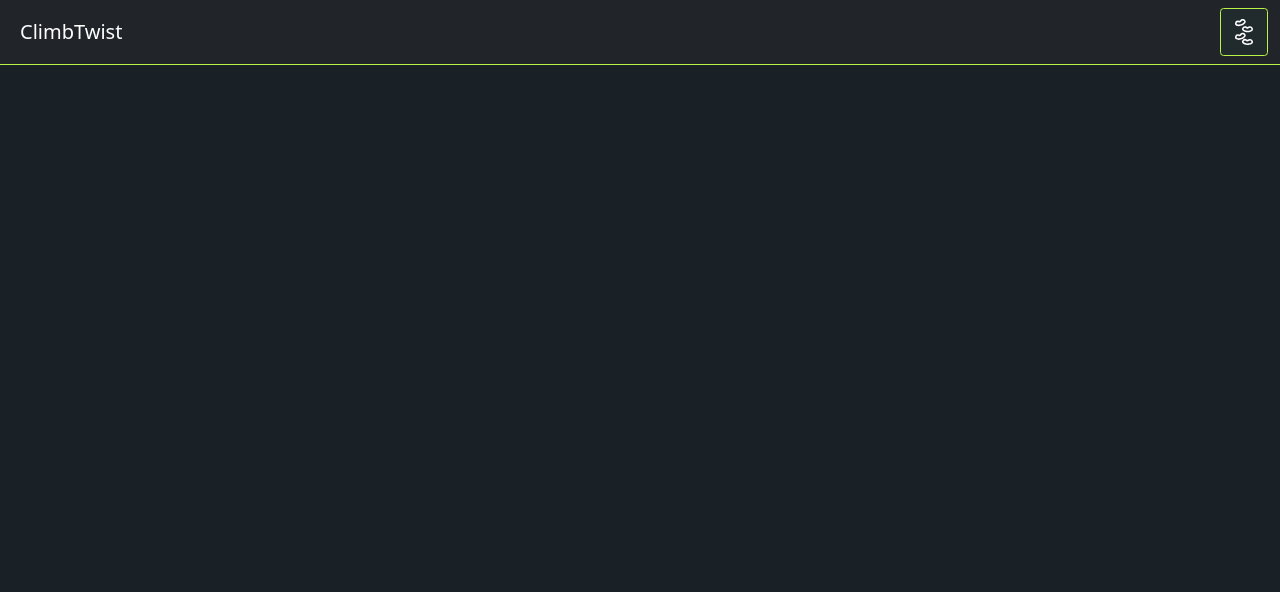
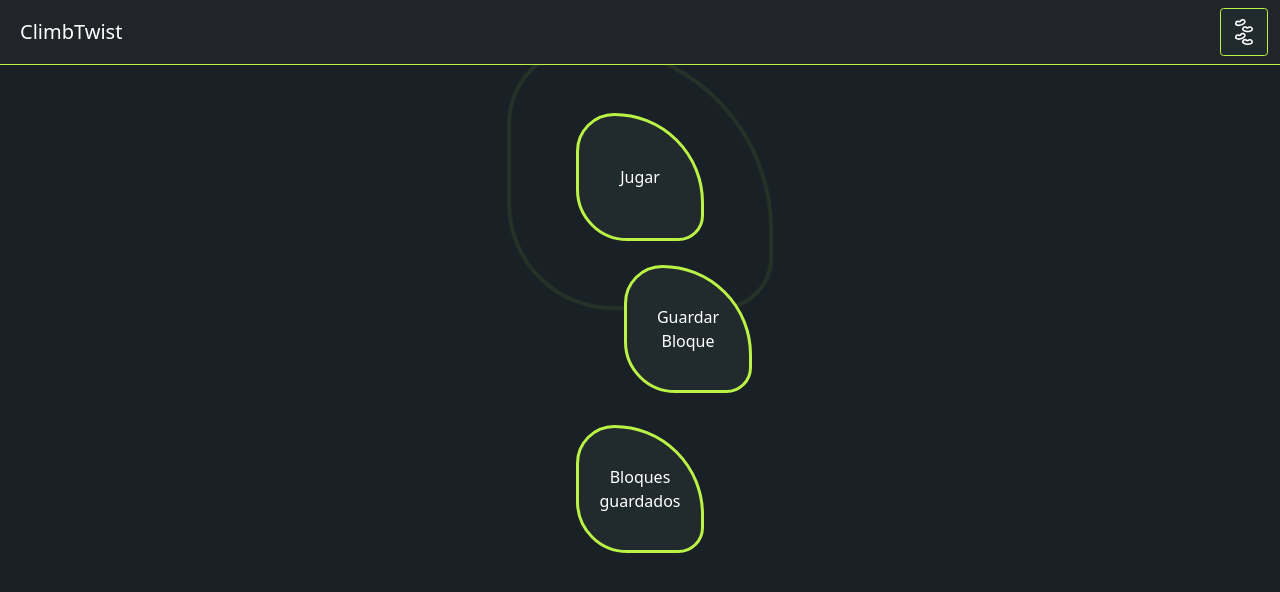
Before and after one commit to degouache/ClimbTwist_Front, an Angular app: page /home in a window 1280 px wide. Shown: the top 592 px of the page. Built offline with nearby package versions, Linux system fonts and the light colour scheme.

Commit message:
main page buttons done, need to add navigation

```diff
--- a/src/app/Pages/home/home.component.html
+++ b/src/app/Pages/home/home.component.html
@@ -1 +1,4 @@
 <app-nav-bar></app-nav-bar>
+<div class="text-center mt-4"><button class="btn-presa-lat mt-4">Jugar</button></div>
+<div class="text-center mt-4 ms-5"><button class="btn-presa ms-5">Guardar Bloque</button></div>
+<div class="text-center mt-3"><button class="btn-presa mt-3">Bloques guardados</button></div>
--- a/src/styles.css
+++ b/src/styles.css
@@ -41,10 +41,10 @@ body {
   color: var(--white);
 }
 
-  .inputGroup :is(input:focus, input:valid)~label {
-    -webkit-transform: translateY(-50%) scale(.9);
-        -ms-transform: translateY(-50%) scale(.9);
-            transform: translateY(-50%) scale(.9);
+.inputGroup :is(input:focus, input:valid) ~ label {
+  -webkit-transform: translateY(-50%) scale(0.9);
+  -ms-transform: translateY(-50%) scale(0.9);
+  transform: translateY(-50%) scale(0.9);
   margin: 0em;
   margin-left: 1.3em;
   padding: 0.4em;
@@ -54,17 +54,17 @@ body {
 .inputGroup :is(input:focus, input:valid) {
   border-color: var(--primary);
 }
-  .inputGroup label.active{
-    -webkit-transform: translateY(-50%) scale(.9);
-        -ms-transform: translateY(-50%) scale(.9);
-            transform: translateY(-50%) scale(.9);
+.inputGroup label.active {
+  -webkit-transform: translateY(-50%) scale(0.9);
+  -ms-transform: translateY(-50%) scale(0.9);
+  transform: translateY(-50%) scale(0.9);
   margin: 0em;
   margin-left: 1.3em;
   padding: 0.4em;
   background-color: var(--background-light);
 }
 
-  .card{
+.card {
   background-color: var(--background-light);
   border: var(--primary-brand) 1px solid;
 }
@@ -138,7 +138,7 @@ body {
 }
 
 .button {
-    padding: 0.25em 0.20em;
+  padding: 0.25em 0.2em;
   width: 13em;
   height: 4.2em;
   background-color: var(--background-alt);
@@ -178,7 +178,6 @@ body {
 }
 
 .button-nav {
-    padding: 0em 0em;
   width: 4em;
   height: 4em;
   background-color: var(--background-alt);
@@ -186,7 +185,7 @@ body {
   border-radius: 0.3em;
   font-size: 12px;
 }
-  .navbar-toggler-icon{
+.navbar-toggler-icon {
   background-image: url(./assets/SVG/presas_icon.svg);
   width: 1.5em;
   height: 2.5em;
@@ -195,34 +194,125 @@ body {
   background-size: 100%;
 }
 
+.btn-presa-lat {
+  width: 8em;
+  height: 8em;
+  background-color: var(--background-alt);
+  color: var(--white);
+  border: 0.2em solid var(--primary);
+  border-radius: 30% 70% 20% 40%;
+  font-size: 12px;
+  transition: all 0.3s ease-in-out 0s;
+  cursor: pointer;
+  outline: none;
+  position: relative;
+  padding: 10px;
+  color: var(--white);
+  font-size: 1rem;
+}
+.btn-presa-lat::after {
+  border-radius: 30% 70% 20% 40%;
+  transition: all 0.3s ease-in-out 0s;
+  cursor: pointer;
+  content: "";
+  border: 0.3em solid var(--primary);
+  position: absolute;
+  z-index: -1;
+  top: 50%;
+  left: 50%;
+  transform: translate(-50%, -50%);
+  animation: ring 1.5s infinite;
+}
+.btn-presa-lat:hover, .btn-presa-lat:focus {
+  color: var(--primary);
+  border: 0.3em solid var(--primary);
+  font-weight: 700;
+  transform: translateY(-1em);
+  font-size: 1.2rem;
+  border-radius: 71% 29% 35% 65% / 63% 73% 27% 37%;
+}
+.btn-presa-lat:hover::after, .btn-presa-lat:focus::after {
+  animation: little 1.5s infinite;
+  border-radius: 71% 29% 35% 65% / 63% 73% 27% 37%;
+}
+.btn-presa {
+  width: 8em;
+  height: 8em;
+  background-color: var(--background-alt);
+  color: var(--white);
+  border: 0.2em solid var(--primary);
+  border-radius: 30% 70% 20% 40%;
+  font-size: 12px;
+  transition: all 0.3s ease-in-out 0s;
+  cursor: pointer;
+  outline: none;
+  position: relative;
+  padding: 10px;
+  color: var(--white);
+  font-size: 1rem;
+}
+
+.btn-presa:hover, .btn-presa:focus {
+  transform: translateY(-1em);
+  color: var(--primary);
+  border: 0.3em solid var(--primary);
+  font-weight: 700;
+  font-size: 1.2rem;
+  border-radius: 71% 29% 35% 65% / 63% 73% 27% 37%;
+}
+
+@keyframes ring {
+  0% {
+    width: 1em;
+    height: 1em;
+    opacity: 1;
+  }
+  100% {
+    width: 18em;
+    height: 18em;
+    opacity: 0;
+  }
+}
+@keyframes little {
+  0% {
+    width: 1em;
+    height: 1em;
+    opacity: 1;
+  }
+  100% {
+    width: 8em;
+    height: 8em;
+    opacity: 0;
+  }
+}
+
 @media (max-width: 768px) {
   nav {
     padding: 0.5rem 1rem;
   }
 }
 
-
 /*textos*/
 
-  .h1-white{
+.h1-white {
   color: var(--white);
   font-size: 3.5rem;
 }
-  .p-white{
+.p-white {
   color: var(--white);
 }
-  .h6-white{
+.h6-white {
   color: var(--white);
 }
-  .small{
+.small {
   color: var(--white);
 }
-  .small-bold{
+.small-bold {
   color: var(--white);
   text-decoration: underline var(--white) 2px;
   font-weight: 700;
 }
-  .small-bold:hover{
+.small-bold:hover {
   color: var(--primary);
   text-decoration: underline var(--primary) 2px;
   font-weight: 700;
```
Lines whose indentation alone changed are shown as unchanged.
